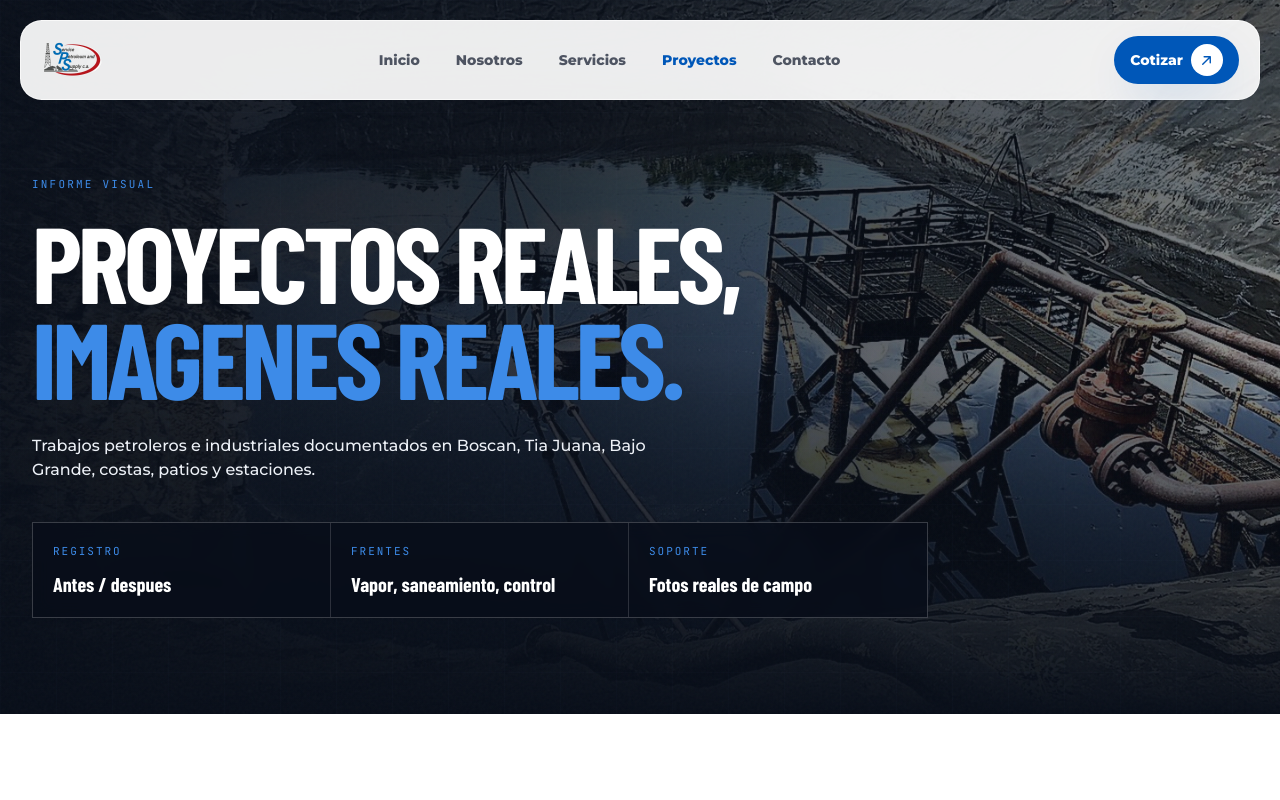
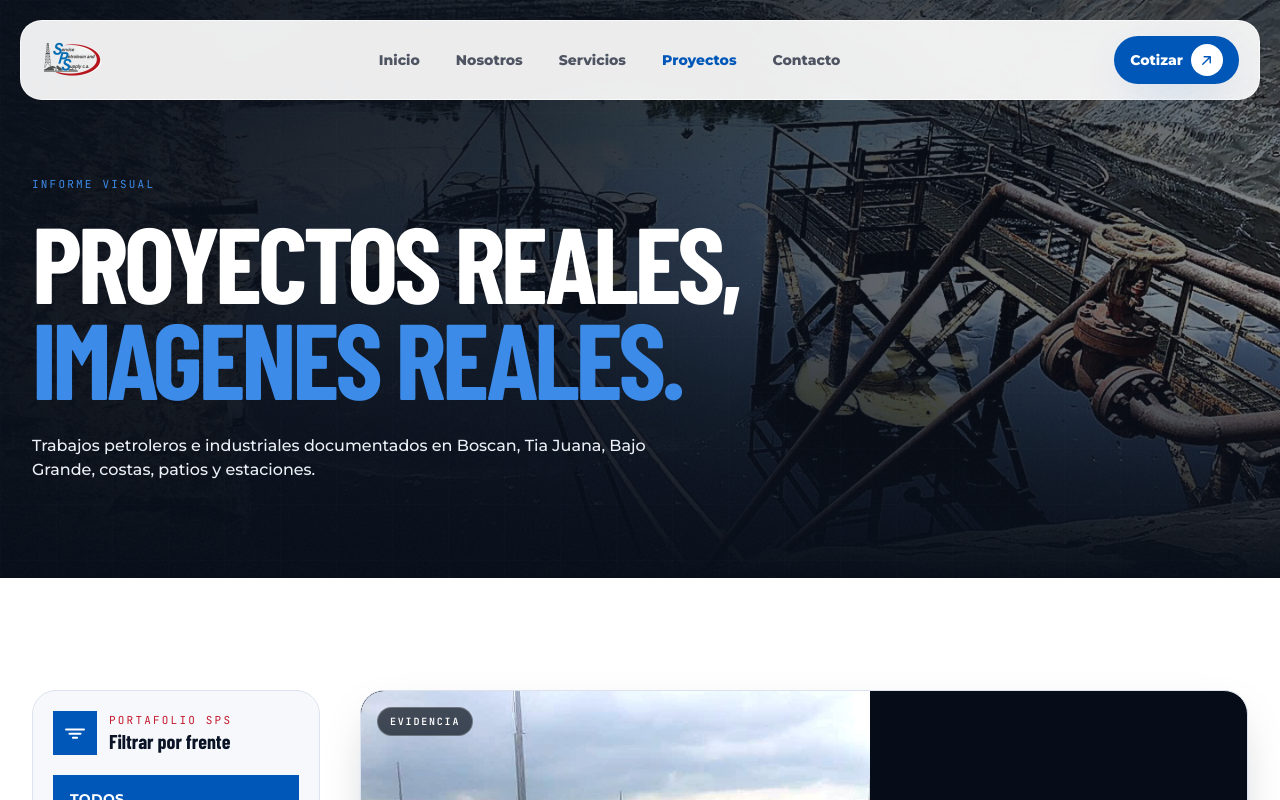
Before and after one commit to marcodpa2810/sps, a React (Vite) app: page /proyectos in a window 1280 px wide. Shown: the top 800 px of the page. Built offline with nearby package versions, Linux system fonts and the light colour scheme; a web font is replaced by a local one.

Commit message:
style: simplify projects hero

```diff
--- a/src/pages/Proyectos.jsx
+++ b/src/pages/Proyectos.jsx
@@ -40,20 +40,7 @@ export default function Proyectos() {
         accent="imagenes reales."
         subtitle="Trabajos petroleros e industriales documentados en Boscan, Tia Juana, Bajo Grande, costas, patios y estaciones."
         image={media.heroProjects}
-      >
-        <div className="mt-10 grid max-w-4xl border border-white/20 bg-ink-950/75 text-left backdrop-blur sm:grid-cols-3">
-          {[
-            ['Registro', 'Antes / despues'],
-            ['Frentes', 'Vapor, saneamiento, control'],
-            ['Soporte', 'Fotos reales de campo'],
-          ].map(([label, value]) => (
-            <div key={label} className="border-b border-white/15 p-5 last:border-b-0 sm:border-b-0 sm:border-r sm:last:border-r-0">
-              <span className="block font-mono text-[11px] uppercase tracking-[0.18em] text-brand-blueLight">{label}</span>
-              <strong className="mt-3 block font-display text-xl font-bold leading-tight text-white">{value}</strong>
-            </div>
-          ))}
-        </div>
-      </PageHero>
+      />
 
       <section className="bg-white py-20 text-ink-900 lg:py-28">
         <div className="mx-auto grid max-w-[1400px] gap-10 px-4 sm:px-6 lg:grid-cols-[18rem_1fr] lg:px-8">
```
